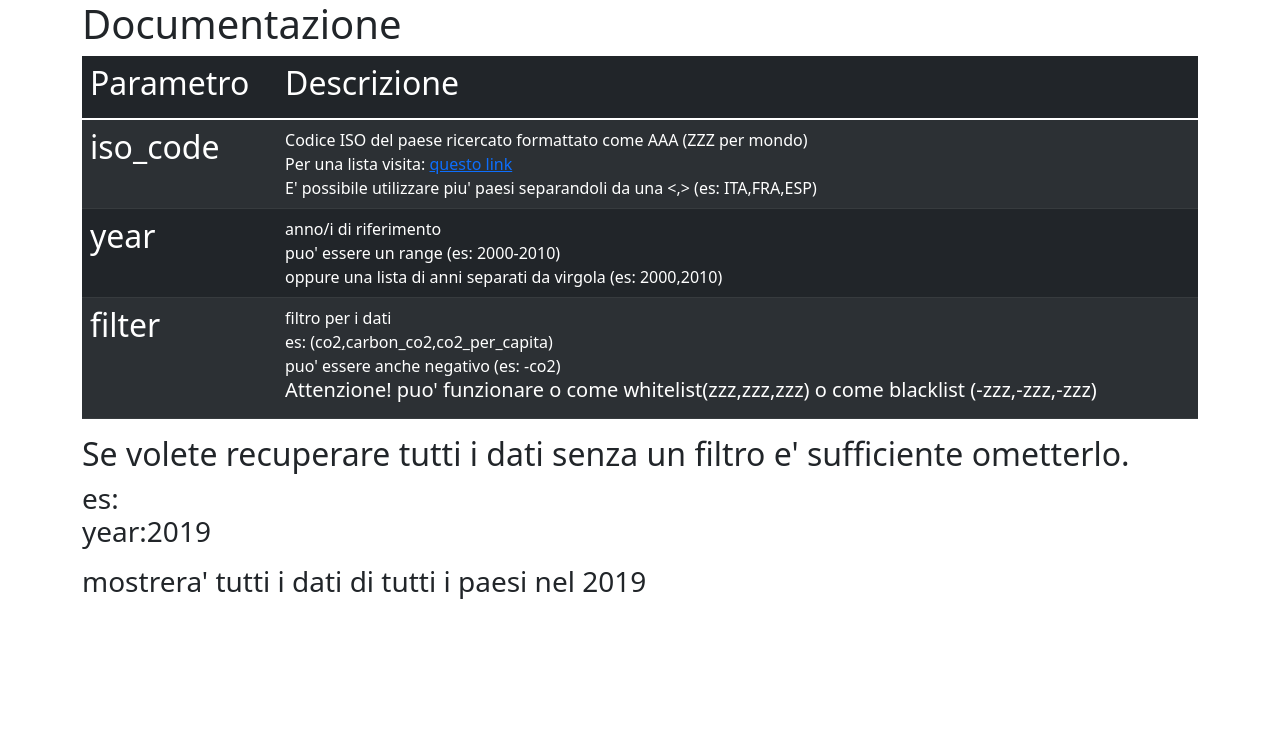
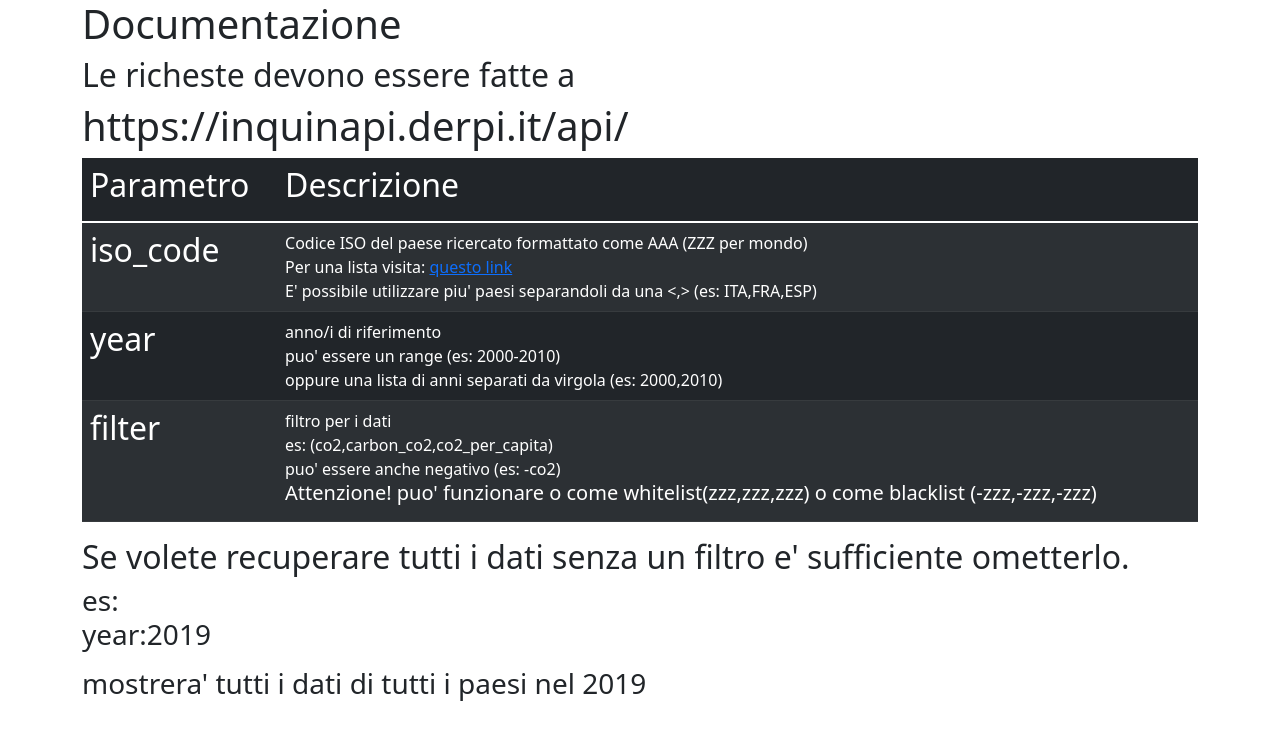
Before and after one commit to IMBeniamin/inquinapi, a website: page index.html in a window 1280 px wide. Drawn offline with nearby package versions, Linux system fonts and the light colour scheme.

Commit message:
added api link to docs

```diff
--- a/index.html
+++ b/index.html
@@ -24,6 +24,7 @@
     <header>
         <h1>Documentazione</h1>
     </header>
+    <h2>Le richeste devono essere fatte a <h1>https://inquinapi.derpi.it/api/</h1></h2>
     <table class="table table-dark table-striped">
         <thead>
             <tr>
```
